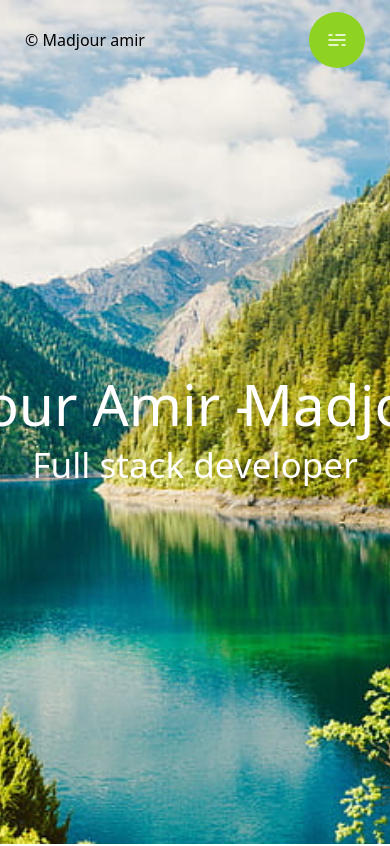
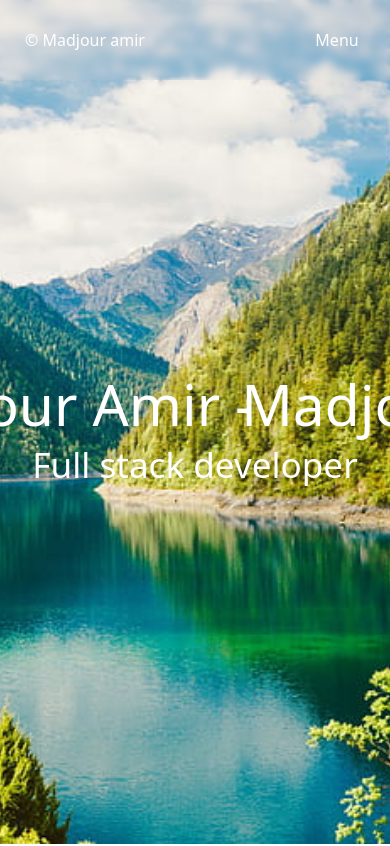
Before and after one commit to Amirmadjour/Portfolio, a Next.js app: page / in a window 390 px wide. Shown: the top 846 px of the page. Built offline with nearby package versions, Linux system fonts and the light colour scheme; a web font is replaced by a local one.

Commit message:
nav bar complete (mobile)

```diff
--- a/app/layout.jsx
+++ b/app/layout.jsx
@@ -14,7 +14,7 @@ const RootLayout = ({ children }) => {
         <link rel="stylesheet" href="https://rsms.me/inter/inter.css" />
       </head>
       <body>
-        <div className="flex flex-col h-fit w-fit overflow-auto">
+        <div className="relative flex flex-col h-fit w-fit overflow-auto">
           <Nav />
           <AnimatePresence mode="wait">
             <Curve key={isTransitioning}>{children}</Curve>
--- a/components/nav/Nav.jsx
+++ b/components/nav/Nav.jsx
@@ -1,34 +1,93 @@
 "use client";
 
 import HamburgerSVG from "@/public/SVG/HamburgerSVG";
-import { motion, AnimatePresence } from "framer-motion";
-import { useState } from "react";
+import {
+  motion,
+  AnimatePresence,
+  useScroll,
+  useMotionValueEvent,
+} from "framer-motion";
+import { useEffect, useState } from "react";
 import clsx from "clsx";
 import CancelSVG from "@/public/SVG/CancelSVG";
 import DelayedLink from "./DelayedLink";
+import { usePathname } from "next/navigation";
+import { navSlide } from "./anim";
 import Curve from "./Curve";
 
 import "@/styles/utils.css";
 
 const Nav = () => {
+  const pathName = usePathname();
+  const [doesNavBtnAppear, setDoesNavBtnAppear] = useState(false);
+  const { scrollY } = useScroll();
   const [toggleSideMenu, setToggleSideMenu] = useState(false);
 
-  const navSlide = {
-    initial: {
-      x: "calc(100% + 100px)",
+  useMotionValueEvent(scrollY, "change", (latest) => {
+    console.log("Page scroll: ", latest);
+    if (latest > 400) {
+      setDoesNavBtnAppear(true);
+    } else {
+      setDoesNavBtnAppear(false);
+    }
+  });
+
+  useEffect(() => {
+    console.log("pathName: ", pathName);
+  }, [pathName]);
+
+  return (
+    <>
+      <AnimatePresence mode="wait">
+        {(doesNavBtnAppear || toggleSideMenu) && (
+          <div
+            className={clsx(
+              "fixed flex top-0 right-0 items-center justify-center w-20 z-[1] aspect-square mr-[13px]"
+            )}
+          >
+            <motion.button
+              layout
+              initial={{ borderRadius: 50, width: 0 }}
+              animate={{
+                width: 56,
+                transition: { duration: 0.3, ease: [0.83, 0, 0.17, 1] },
+              }}
+              exit={{
+                borderRadius: 50,
+                width: 0,
+                transition: {
+                  duration: 0.4,
+                  ease: [0.83, 0, 0.17, 1],
                 },
-    enter: {
-      x: "0%",
-      transition: { duration: 0.8, ease: [0.76, 0, 0.24, 1] },
-    },
-    exit: {
-      x: "calc(100% + 100px)",
-      transition: { duration: 0.8, ease: [0.76, 0, 0.24, 1] },
-    },
-  };
-  return (
-    <nav className="fixed left-0 top-0 flex items-center justify-between z-[1] w-screen h-20 m-0 px-10 max-sm:px-[25px]">
-      <DelayedLink href="/">© Madjour amir</DelayedLink>
+              }}
+              className={clsx(
+                "relative flex items-center justify-center bg-primary aspect-square rounded-full"
+              )}
+              onClick={() => {
+                setToggleSideMenu((prev) => !prev);
+              }}
+            >
+              {toggleSideMenu ? <CancelSVG /> : <HamburgerSVG color="white" />}
+            </motion.button>
+          </div>
+        )}
+      </AnimatePresence>
+      <nav
+        className={clsx(
+          "absolute left-0 top-0 flex items-center justify-between w-screen h-20 m-0 sm:px-10 px-[25px]",
+          "bg-transparent backdrop-blur-sm"
+        )}
+      >
+        <DelayedLink
+          href="/"
+          className={clsx(
+            pathName === "/" || pathName === "/contact"
+              ? "text-background"
+              : "text-text"
+          )}
+        >
+          © Madjour amir
+        </DelayedLink>
 
         {/* inline navigation */}
         {/* <div className="sm:flex hidden">
@@ -42,19 +101,21 @@ const Nav = () => {
   </div> */}
 
         {/* side navigation */}
-      <div className="flex relative">
-        <div className="flex">
+
         <button
-            className="flex items-center justify-center bg-primary w-14 z-10 aspect-square rounded-full"
+          className={clsx(
+            "flex items-center justify-center w-14 z-10 aspect-square text-background rounded-full"
+          )}
           onClick={() => {
             setToggleSideMenu((prev) => !prev);
           }}
         >
-            {toggleSideMenu ? <CancelSVG /> : <HamburgerSVG color="white" />}
+          Menu
         </button>
+      </nav>
       <AnimatePresence>
         {toggleSideMenu && (
-              <motion.div
+          <motion.nav
             variants={navSlide}
             initial="initial"
             animate="enter"
@@ -106,12 +167,10 @@ const Nav = () => {
               </DelayedLink>
             </div>
             <div className="bg-background_light h-[1px]"></div>
-              </motion.div>
+          </motion.nav>
         )}
       </AnimatePresence>
-        </div>
-      </div>
-    </nav>
+    </>
   );
 };
 
--- /dev/null
+++ b/components/nav/anim.js
@@ -0,0 +1,27 @@
+export const navSlide = {
+  initial: {
+    x: "calc(100% + 100px)",
+  },
+  enter: {
+    x: "0%",
+    transition: { duration: 0.8, ease: [0.76, 0, 0.24, 1] },
+  },
+  exit: {
+    x: "calc(100% + 100px)",
+    transition: { duration: 0.8, ease: [0.76, 0, 0.24, 1] },
+  },
+};
+
+export const sideNavbtn = {
+  initial: {
+    x: "calc(100% + 100px)",
+  },
+  enter: {
+    x: "0%",
+    transition: { duration: 0.8, ease: [0.76, 0, 0.24, 1] },
+  },
+  exit: {
+    x: "calc(100% + 100px)",
+    transition: { duration: 0.8, ease: [0.76, 0, 0.24, 1] },
+  },
+};
```
Also changed, not shown: 1 other file (tests, documents, lock files or other folders). Lines whose indentation alone changed are shown as unchanged.
